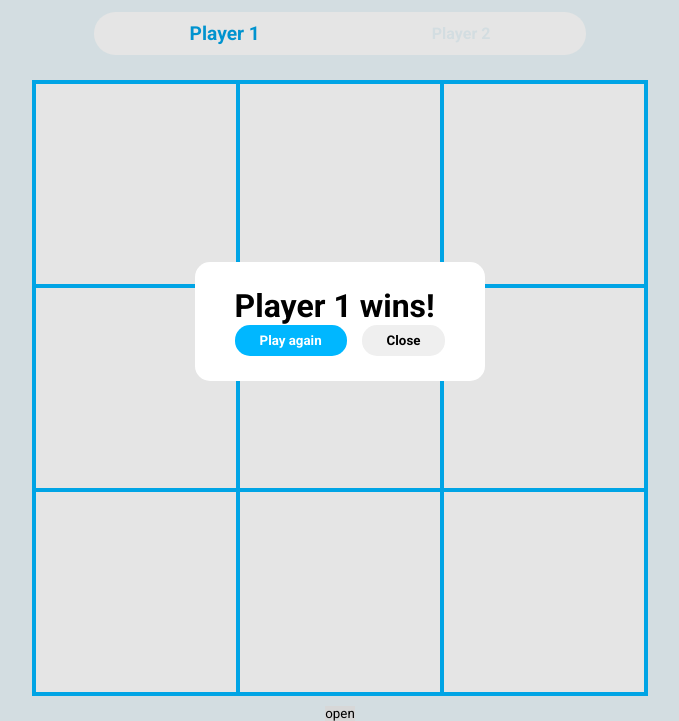
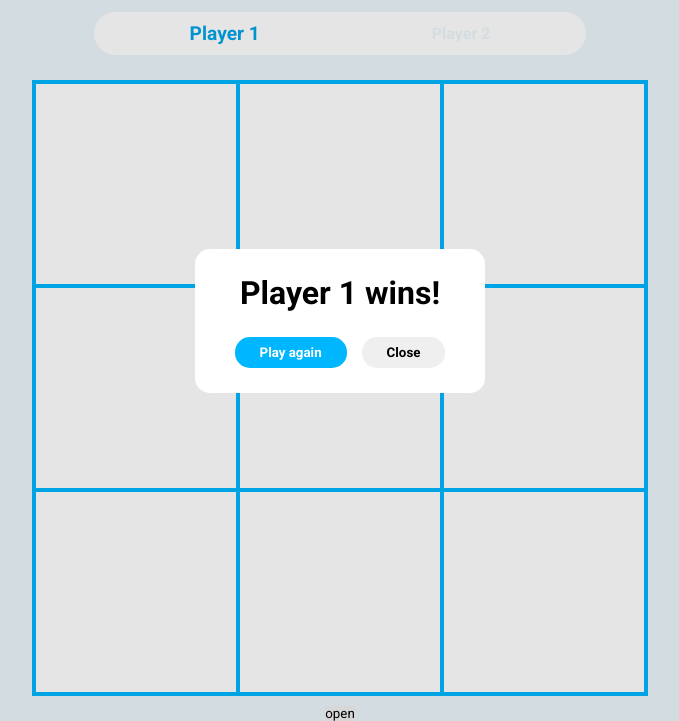
Before and after one commit to henrylin03/tic-tac-toe, a plain HTML site: page index.html in a window 1280 px wide. Both pictures are taken after a click on the button "open". Shown: the part 145-866 px from the top of the page, without its empty margins (300-979 px from the left). Drawn offline with Linux system fonts and the light colour scheme.

Commit message:
centre align result text and add space to bottom
had to use a p - i had forgotten that strong is an inline item!

```diff
--- a/index.html
+++ b/index.html
@@ -27,7 +27,9 @@
     </main>
 
     <dialog>
-        <strong id="result">Player 1 wins!</strong>
+        <p>
+            <strong id="result">Player 1 wins!</strong>
+        </p>
         <div class="btn-container">
             <button type="button" class="play-again">Play again</button>
             <button type="button" class="close">Close</button>
--- a/style.css
+++ b/style.css
@@ -131,6 +131,11 @@ dialog {
     padding: 25px 40px;
 }
 
+dialog p {
+    margin-bottom: 25px;
+    text-align: center;
+}
+
 #result {
     font-size: 2rem;
 }
```
